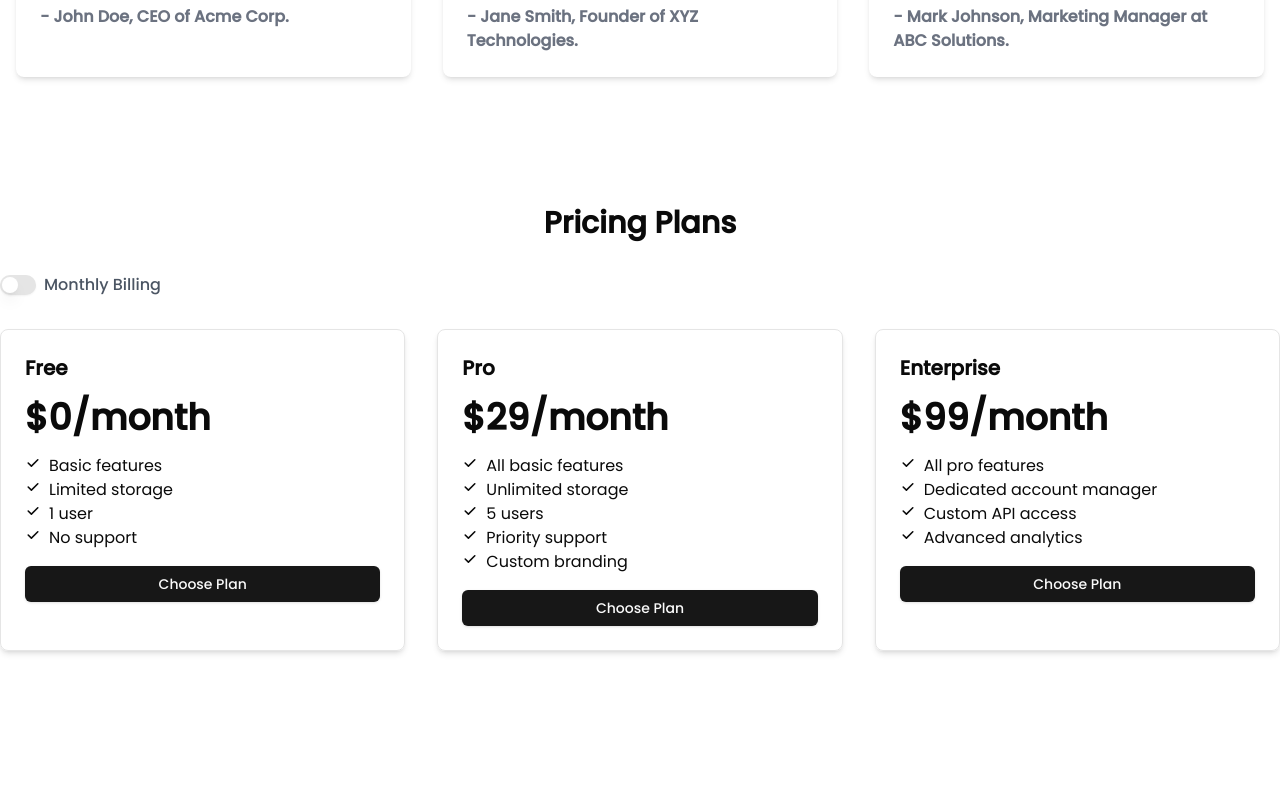
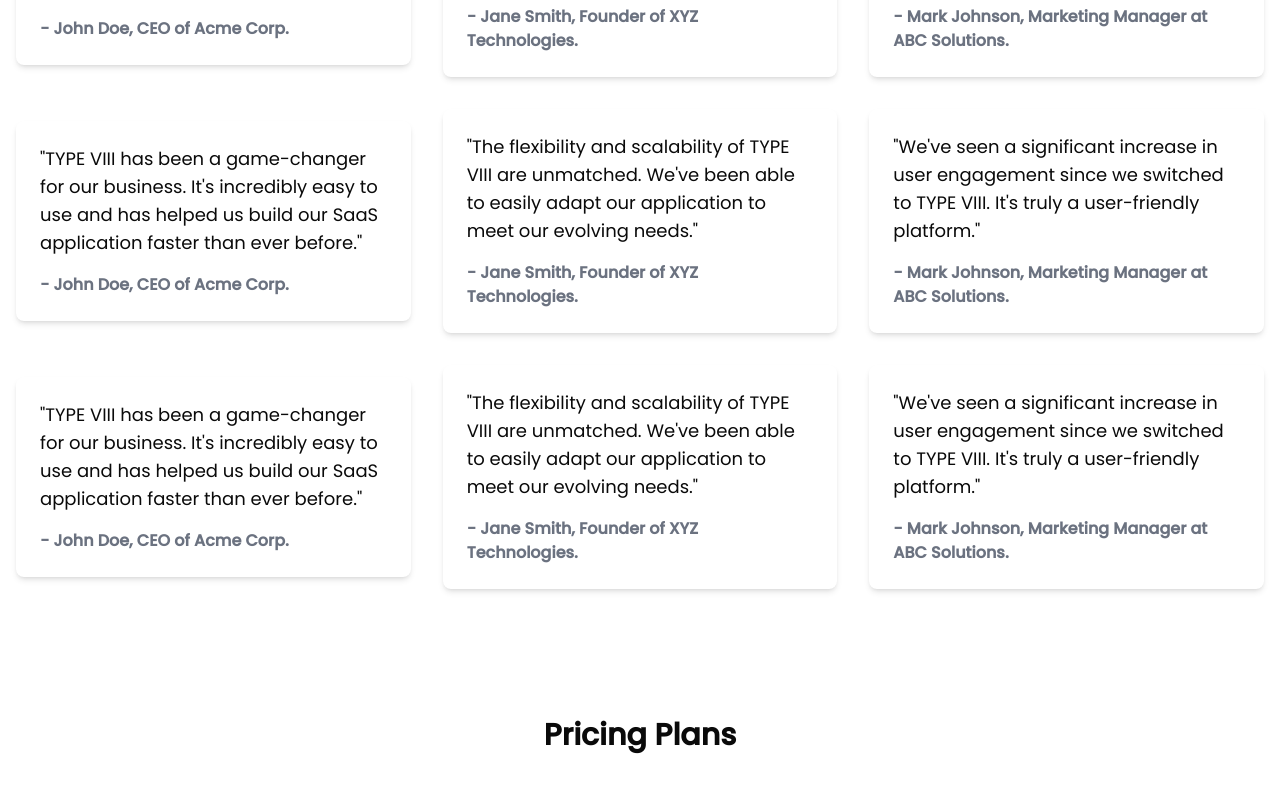
Before and after one commit to nemethdavid03/quiz, a Next.js app: page / in a window 1280 px wide. Shown: the part 728-1514 px from the top of the page. Before the commit the page ends 1443 px from the top, so only its background shows below. Built offline with nearby package versions, Linux system fonts and the light colour scheme; no server answers.

Commit message:
Updated page.tsx

```diff
--- a/src/app/page.tsx
+++ b/src/app/page.tsx
@@ -55,8 +55,9 @@ const HomePage = () => {
         <h2 className="text-3xl font-bold text-center mb-12">What people are saying</h2>
 
         <div className="grid grid-cols-1 md:grid-cols-2 lg:grid-cols-3 gap-8">
+          <div className="flex flex-col items-center justify-center">
             <motion.div
-            className="bg-white rounded-lg shadow-md p-6"
+              className="bg-white rounded-lg shadow-md p-6 w-full"
               initial={{ opacity: 0, y: 50 }}
               animate={{ opacity: 1, y: 0 }}
               transition={{ duration: 0.8, delay: 0.2 }}
@@ -64,9 +65,10 @@ const HomePage = () => {
               <p className="text-lg mb-4">"TYPE VIII has been a game-changer for our business. It's incredibly easy to use and has helped us build our SaaS application faster than ever before."</p>
               <p className="text-gray-500 font-bold">- John Doe, CEO of Acme Corp.</p>
             </motion.div>
-
+          </div>
+          <div className="flex flex-col items-center justify-center">
             <motion.div
-            className="bg-white rounded-lg shadow-md p-6"
+              className="bg-white rounded-lg shadow-md p-6 w-full"
               initial={{ opacity: 0, y: 50 }}
               animate={{ opacity: 1, y: 0 }}
               transition={{ duration: 0.8, delay: 0.4 }}
@@ -74,9 +76,10 @@ const HomePage = () => {
               <p className="text-lg mb-4">"The flexibility and scalability of TYPE VIII are unmatched. We've been able to easily adapt our application to meet our evolving needs."</p>
               <p className="text-gray-500 font-bold">- Jane Smith, Founder of XYZ Technologies.</p>
             </motion.div>
-
+          </div>
+          <div className="flex flex-col items-center justify-center">
             <motion.div
-            className="bg-white rounded-lg shadow-md p-6"
+              className="bg-white rounded-lg shadow-md p-6 w-full"
               initial={{ opacity: 0, y: 50 }}
               animate={{ opacity: 1, y: 0 }}
               transition={{ duration: 0.8, delay: 0.6 }}
@@ -85,6 +88,77 @@ const HomePage = () => {
               <p className="text-gray-500 font-bold">- Mark Johnson, Marketing Manager at ABC Solutions.</p>
             </motion.div>
           </div>
+        </div>
+        <div className="grid grid-cols-1 md:grid-cols-2 lg:grid-cols-3 gap-8 mt-8">
+          <div className="flex flex-col items-center justify-center">
+            <motion.div
+              className="bg-white rounded-lg shadow-md p-6 w-full"
+              initial={{ opacity: 0, y: 50 }}
+              animate={{ opacity: 1, y: 0 }}
+              transition={{ duration: 0.8, delay: 0.2 }}
+            >
+              <p className="text-lg mb-4">"TYPE VIII has been a game-changer for our business. It's incredibly easy to use and has helped us build our SaaS application faster than ever before."</p>
+              <p className="text-gray-500 font-bold">- John Doe, CEO of Acme Corp.</p>
+            </motion.div>
+          </div>
+          <div className="flex flex-col items-center justify-center">
+            <motion.div
+              className="bg-white rounded-lg shadow-md p-6 w-full"
+              initial={{ opacity: 0, y: 50 }}
+              animate={{ opacity: 1, y: 0 }}
+              transition={{ duration: 0.8, delay: 0.4 }}
+            >
+              <p className="text-lg mb-4">"The flexibility and scalability of TYPE VIII are unmatched. We've been able to easily adapt our application to meet our evolving needs."</p>
+              <p className="text-gray-500 font-bold">- Jane Smith, Founder of XYZ Technologies.</p>
+            </motion.div>
+          </div>
+          <div className="flex flex-col items-center justify-center">
+            <motion.div
+              className="bg-white rounded-lg shadow-md p-6 w-full"
+              initial={{ opacity: 0, y: 50 }}
+              animate={{ opacity: 1, y: 0 }}
+              transition={{ duration: 0.8, delay: 0.6 }}
+            >
+              <p className="text-lg mb-4">"We've seen a significant increase in user engagement since we switched to TYPE VIII. It's truly a user-friendly platform."</p>
+              <p className="text-gray-500 font-bold">- Mark Johnson, Marketing Manager at ABC Solutions.</p>
+            </motion.div>
+          </div>
+        </div>
+        <div className="grid grid-cols-1 md:grid-cols-2 lg:grid-cols-3 gap-8 mt-8">
+          <div className="flex flex-col items-center justify-center">
+            <motion.div
+              className="bg-white rounded-lg shadow-md p-6 w-full"
+              initial={{ opacity: 0, y: 50 }}
+              animate={{ opacity: 1, y: 0 }}
+              transition={{ duration: 0.8, delay: 0.2 }}
+            >
+              <p className="text-lg mb-4">"TYPE VIII has been a game-changer for our business. It's incredibly easy to use and has helped us build our SaaS application faster than ever before."</p>
+              <p className="text-gray-500 font-bold">- John Doe, CEO of Acme Corp.</p>
+            </motion.div>
+          </div>
+          <div className="flex flex-col items-center justify-center">
+            <motion.div
+              className="bg-white rounded-lg shadow-md p-6 w-full"
+              initial={{ opacity: 0, y: 50 }}
+              animate={{ opacity: 1, y: 0 }}
+              transition={{ duration: 0.8, delay: 0.4 }}
+            >
+              <p className="text-lg mb-4">"The flexibility and scalability of TYPE VIII are unmatched. We've been able to easily adapt our application to meet our evolving needs."</p>
+              <p className="text-gray-500 font-bold">- Jane Smith, Founder of XYZ Technologies.</p>
+            </motion.div>
+          </div>
+          <div className="flex flex-col items-center justify-center">
+            <motion.div
+              className="bg-white rounded-lg shadow-md p-6 w-full"
+              initial={{ opacity: 0, y: 50 }}
+              animate={{ opacity: 1, y: 0 }}
+              transition={{ duration: 0.8, delay: 0.6 }}
+            >
+              <p className="text-lg mb-4">"We've seen a significant increase in user engagement since we switched to TYPE VIII. It's truly a user-friendly platform."</p>
+              <p className="text-gray-500 font-bold">- Mark Johnson, Marketing Manager at ABC Solutions.</p>
+            </motion.div>
+          </div>
+        </div>
       </section>
       <Pricing />
     </>
```
Lines whose indentation alone changed are shown as unchanged.
